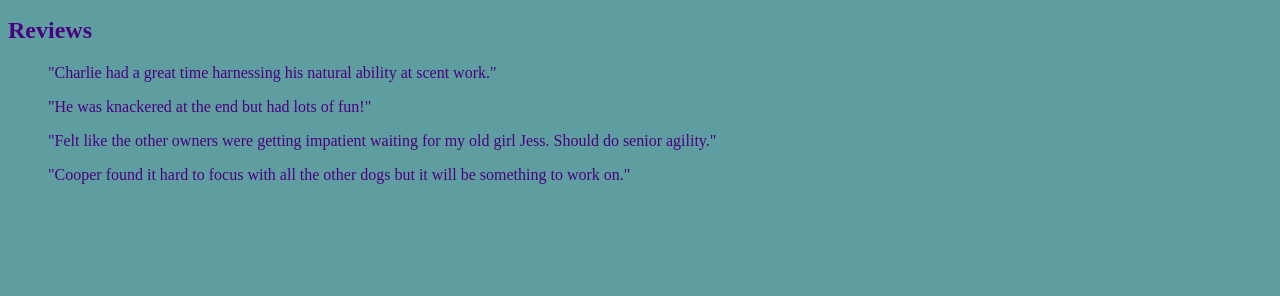
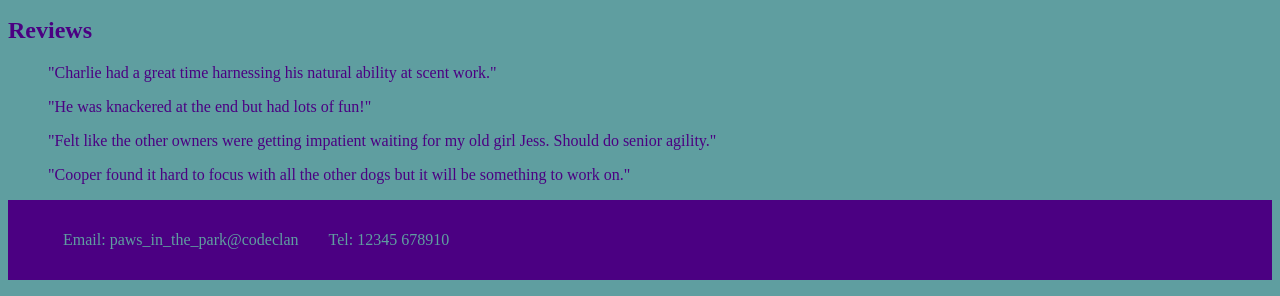
Before and after one commit to Jennycbx/Dog_classes_project, a Flask app: page / in a window 1280 px wide. Shown: the part 1422-1718 px from the top of the page. Before the commit the page ends 1606 px from the top, so only its background shows below. Run offline with Flask 2, Linux system fonts and the light colour scheme.

Commit message:
added a footer

```diff
--- a/static/style.css
+++ b/static/style.css
@@ -25,6 +25,20 @@ nav > ul > li {
 h1 {
     text-align: center;
 }
-aside > p {
 
+footer > ul {
+    text-align: center;
+    list-style: none;
+    display: flex;
+    text-overflow: wrap;
 }
+
+footer {
+    background-color: indigo;
+    color: cadetblue;
+    text-align: center;
+}
+
+footer > ul > li {
+    padding: 15px
+}
--- a/templates/base.html
+++ b/templates/base.html
@@ -35,5 +35,15 @@
       {% endblock%}
   </section>
   </main>
+  <footer>
+    <ul>
+      <li>
+        <p>Email: paws_in_the_park@codeclan</p>
+      </li>
+      <li>
+        <p>Tel: 12345 678910</p>
+      </li>
+    </ul>
+  </footer>
 </body>
 </html>
--- a/templates/index.html
+++ b/templates/index.html
@@ -2,7 +2,7 @@
 
 {% block content %}
 
-<p>A variety of classes to suit your and your pup's needs!</p>
+<p>A variety of classes to suit your and your pup's needs! To enquire about classes find our contact details at the bottom of the page.</p>
 
 <h2>What to expect at each session:</h2>
 <h3>Obedience</h3>
```
